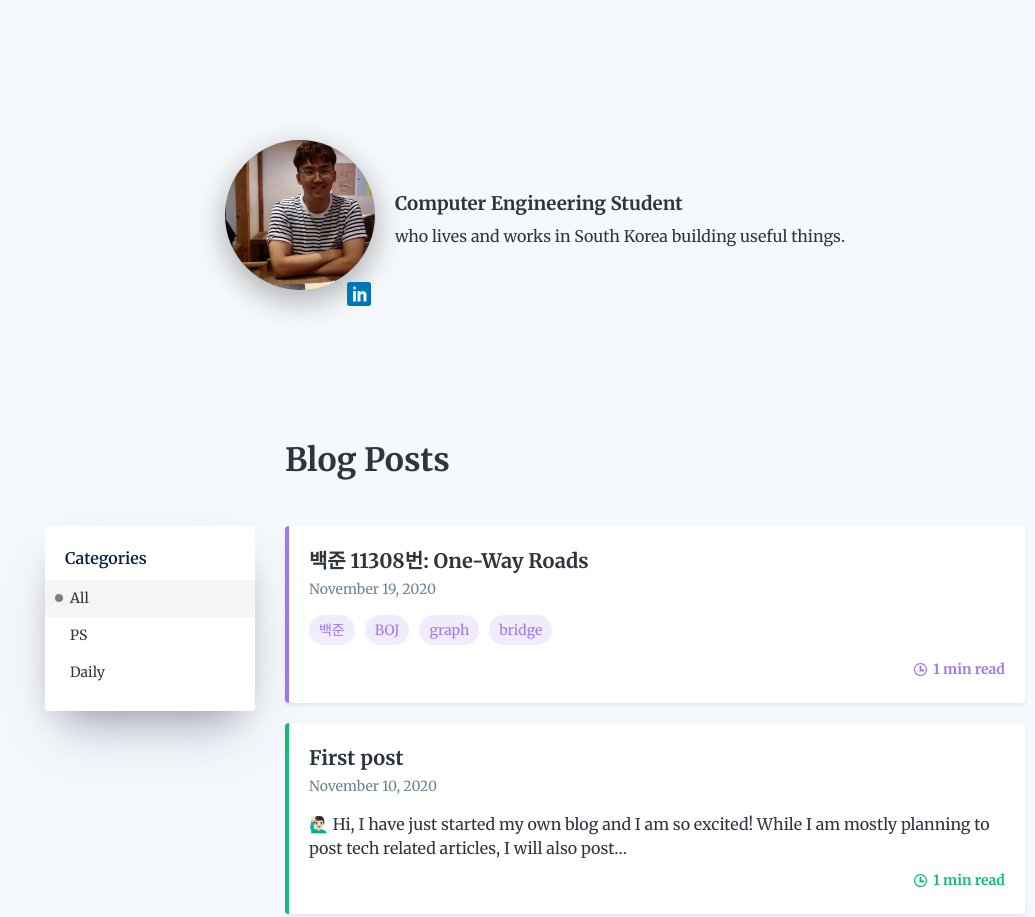
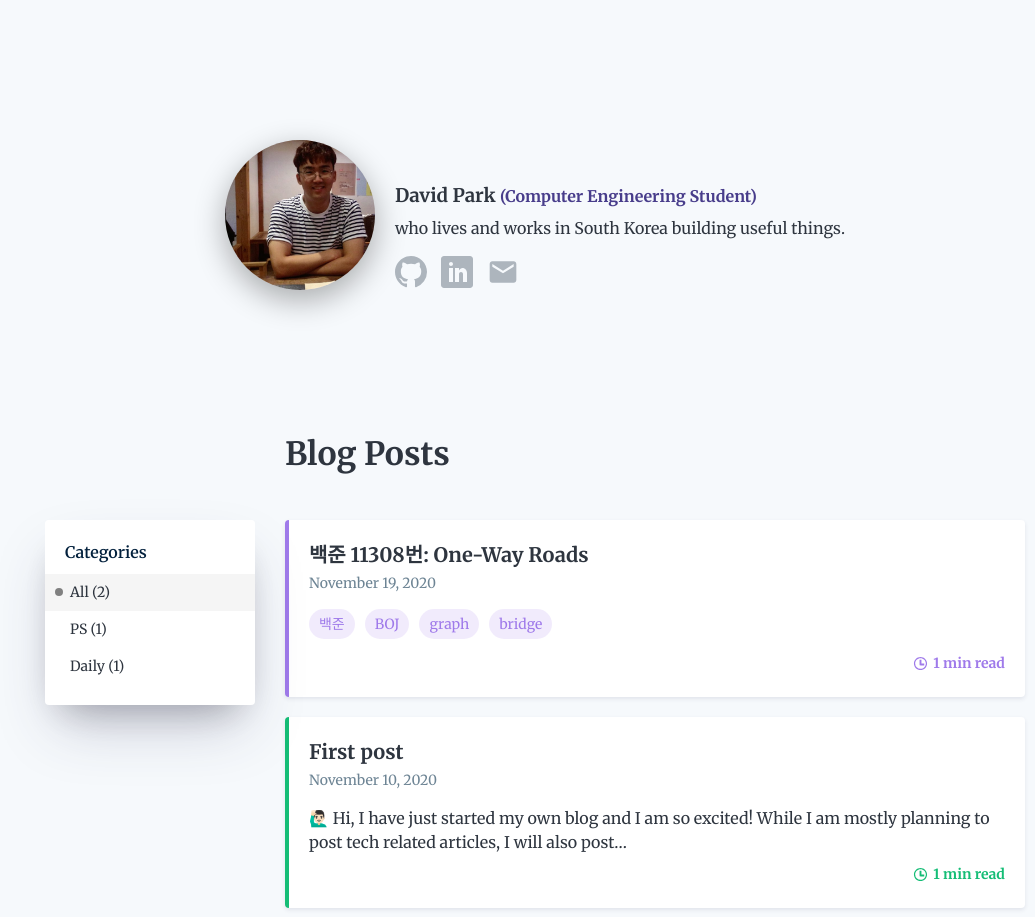
Before and after one commit to dpjungmin/blog, a Gatsby site: page / in a window 1280 px wide. Shown: the whole page, without its empty margins (105-1140 px from the left). Built offline with nearby package versions, Linux system fonts and the light colour scheme; Gatsby itself is replaced by a stand-in of ours.

Commit message:
Update bio

```diff
--- a/gatsby-config.js
+++ b/gatsby-config.js
@@ -12,6 +12,7 @@ module.exports = {
       twitter: `dpjungmin`,
       email: `dpjungmin@gmail.com`,
       linkedin: `https://www.linkedin.com/in/dpjungmin/`,
+      github: `https://github.com/dpjungmin`,
     },
   },
   plugins: [
--- a/src/components/bio.tsx
+++ b/src/components/bio.tsx
@@ -5,7 +5,7 @@ import { useStaticQuery, graphql } from "gatsby"
 import { theme, mixin, media } from "@styles"
 import { Icon } from "@components"
 
-const { palette, transition } = theme
+const { palette } = theme
 
 const StyledContainer = styled.div`
   ${mixin.flexCenter}
@@ -18,10 +18,6 @@ const StyledContainer = styled.div`
   `}
 `
 
-const StyledWrapper = styled.div`
-  position: relative;
-`
-
 const StyledPic = styled(Image)`
   height: 250px;
   width: 250px;
@@ -31,32 +27,49 @@ const StyledPic = styled(Image)`
   background-color: ${palette.picBg};
 `
 
-const StyledLinkedInLink = styled.div`
-  position: absolute;
-  bottom: 30px;
-  right: 4px;
-  display: flex;
-  align-items: center;
-  padding: 0;
-  margin: 0;
-  list-style: none;
+const StyledBio = styled.div`
+  margin-left: 20px;
+  h3 {
+    margin: 0 0 5px;
+    span {
+      font-size: 16px;
+      color: darkslateblue;
+    }
+  }
   svg {
-    width: 24px;
-    fill: ${palette.blue};
-    transition: ${transition};
-    &:hover,
-    &:focus {
-      cursor: pointer;
-      transform: translateY(-3px);
+    width: 32px;
+    height: 32px;
+    color: rgb(173, 181, 189);
+    &:hover {
+      color: black;
     }
   }
 `
 
-const StyledBio = styled.div`
-  margin-left: 20px;
-  transform: translateY(-14px);
-  h3 {
-    margin: 0 0 5px;
+const StyledLinks = styled.div`
+  margin-top: 16px;
+`
+
+const StyledLink = styled.a`
+  position: relative;
+  &:not(:last-child) {
+    margin-right: 14px;
+  }
+  &.email {
+    div {
+      display: none;
+      position: absolute;
+      left: 120%;
+      top: 0;
+      background-color: rgba(0, 0, 0, 0.6);
+      color: #fff;
+      border-radius: 4px;
+      padding: 6px 8px;
+      font-size: 14px;
+    }
+    &:hover > div {
+      display: block;
+    }
   }
 `
 
@@ -81,6 +94,8 @@ const Bio: React.FC<BioProps> = () => {
           }
           social {
             linkedin
+            github
+            email
           }
         }
       }
@@ -90,27 +105,39 @@ const Bio: React.FC<BioProps> = () => {
   const avatar = data.avatar.childImageSharp?.fixed
   const {
     author: { name, position, summary },
-    social: { linkedin },
+    social: { linkedin, github, email },
   } = data.site.siteMetadata
 
   return (
     <StyledContainer>
-      <StyledWrapper>
-        <StyledPic fixed={avatar} alt={name || `profile-pic`} />
-        <StyledLinkedInLink>
-          <a
+      <StyledPic fixed={avatar} alt={name || `profile-pic`} />
+      <StyledBio>
+        <h3>
+          {name} <span>({position})</span>
+        </h3>
+        <p>{summary || null}</p>
+        <StyledLinks>
+          <StyledLink
+            href={github}
+            target="_blank"
+            rel="nofollow noopener noreferrer"
+            aria-label="github"
+          >
+            <Icon name="github" />
+          </StyledLink>
+          <StyledLink
             href={linkedin}
             target="_blank"
             rel="nofollow noopener noreferrer"
             aria-label="linkedin"
           >
             <Icon name="linkedin" />
-          </a>
-        </StyledLinkedInLink>
-      </StyledWrapper>
-      <StyledBio>
-        <h3>{position}</h3>
-        <p>{summary || null}</p>
+          </StyledLink>
+          <StyledLink href={`mailto:${email}`} className="email">
+            <Icon name="email" />
+            <div>{email}</div>
+          </StyledLink>
+        </StyledLinks>
       </StyledBio>
     </StyledContainer>
   )
--- a/src/components/blog/category.tsx
+++ b/src/components/blog/category.tsx
@@ -1,4 +1,4 @@
-import React, { useContext } from "react"
+import React, { useState, useContext, useEffect } from "react"
 import styled, { css } from "styled-components"
 import { theme, media } from "@styles"
 import {
@@ -84,8 +84,15 @@ interface CategoryPorps {
 }
 
 const Category: React.FC<CategoryPorps> = ({ categories }) => {
+  const [total, setTotal] = useState(0)
   const { category } = useContext(GlobalStateContext)
   const dispatch = useContext(GlobalDispatchContext)
+
+  useEffect(() => {
+    let cnt = 0
+    categories.forEach(({ totalCount }) => (cnt += totalCount))
+    setTotal(cnt)
+  }, [categories])
 
   const setCategory = (category: string | undefined) => {
     dispatch({ type: SET_CATEGORY, value: category })
@@ -99,7 +106,7 @@ const Category: React.FC<CategoryPorps> = ({ categories }) => {
         selected={category ? false : true}
         onClick={() => setCategory(undefined)}
       >
-        All
+        All ({total})
       </StyledCategory>
       {categories.map(({ fieldValue, totalCount }) => {
         const _category = fieldValue[0].toUpperCase() + fieldValue.slice(1)
@@ -110,7 +117,7 @@ const Category: React.FC<CategoryPorps> = ({ categories }) => {
             selected={category === fieldValue}
             onClick={() => setCategory(fieldValue)}
           >
-            {_category}
+            {_category} ({totalCount})
           </StyledCategory>
         )
       })}
--- a/src/components/icon.tsx
+++ b/src/components/icon.tsx
@@ -1,7 +1,8 @@
 import React from "react"
 import { ImLinkedin } from "react-icons/im"
-import { GoClock } from "react-icons/go"
+import { GoClock, GoMarkGithub } from "react-icons/go"
 import { BsArrowLeft, BsArrowRight } from "react-icons/bs"
+import { MdEmail } from "react-icons/md"
 
 interface IconProps {
   name: string
@@ -9,8 +10,12 @@ interface IconProps {
 
 const Icon: React.FC<IconProps> = ({ name }) => {
   switch (name.toLowerCase()) {
+    case "github":
+      return <GoMarkGithub />
     case "linkedin":
       return <ImLinkedin />
+    case "email":
+      return <MdEmail />
     case "clock":
       return <GoClock />
     case "arrow-right":
```
Also changed, not shown: README.md.
